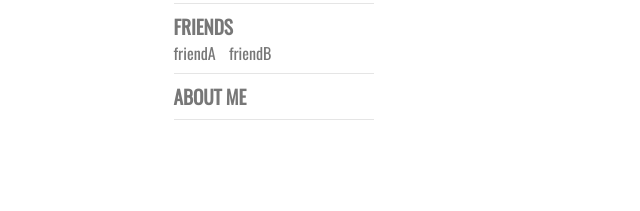
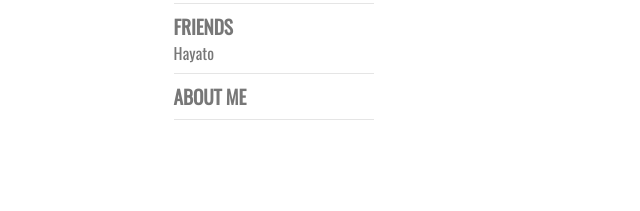
Before and after one commit to wangdachui/wangdachui.github.io, a plain HTML site: page index.html in a window 1280 px wide. Shown: the part 775-986 px from the top of the page, 0-640 px from the left. Drawn offline with nearby package versions, Linux system fonts and the light colour scheme; some packages are replaced by stand-ins of ours; a script that the page names is missing; a web font is replaced by a local one.

Commit message:
Site updated: 2018-07-23 17:50:17
Change-Id: I3e4dfc833d34fed6eabd45a51960092168f05ee0

```diff
--- a/index.html
+++ b/index.html
@@ -452,16 +452,8 @@ More...
 
 
                     <span>
-                        <a href= //www.baidu.com target="_black">friendA</a>
+                        <a href= https://haojiaqiang.github.io target="_black">Hayato</a>
                     </span>
-
-
-
-                    <span>
-                        <a href= //www.google.com target="_black">friendB</a>
-                    </span>
-
-
 
 
         </div>
```
